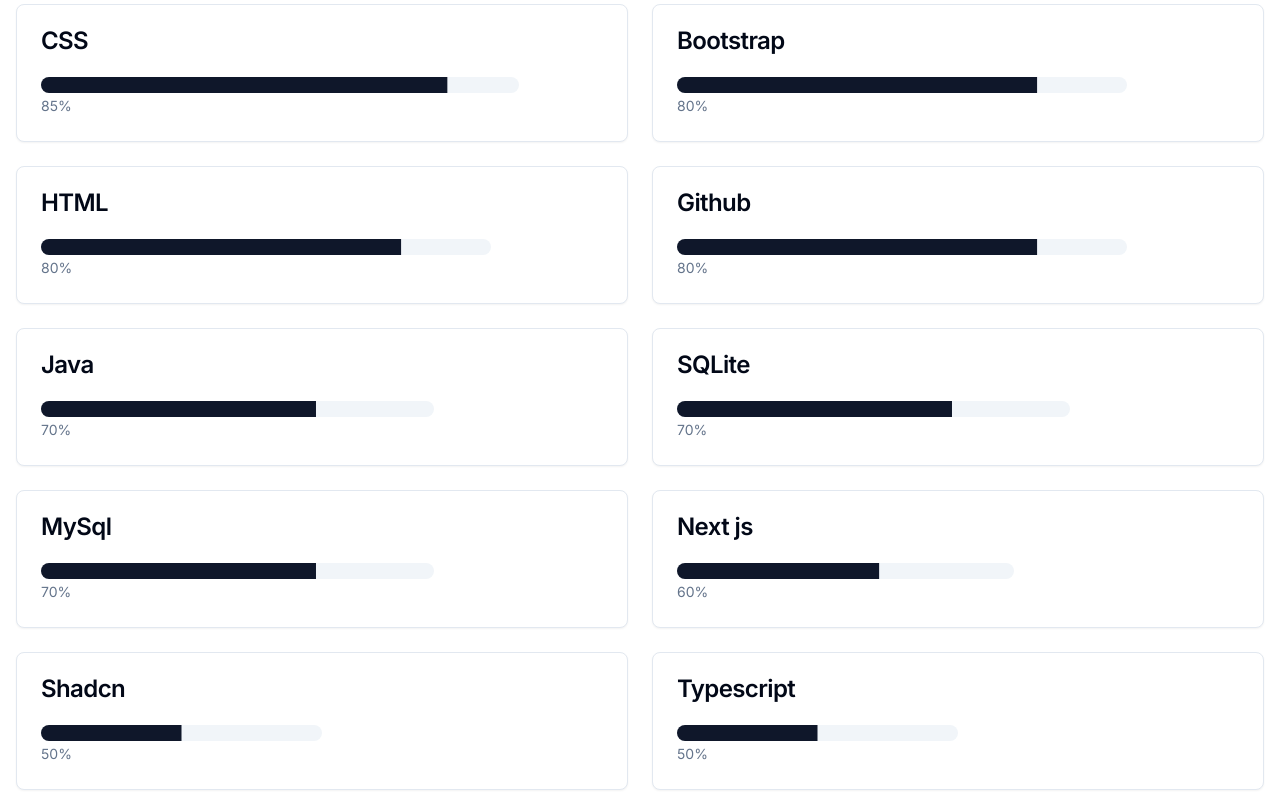
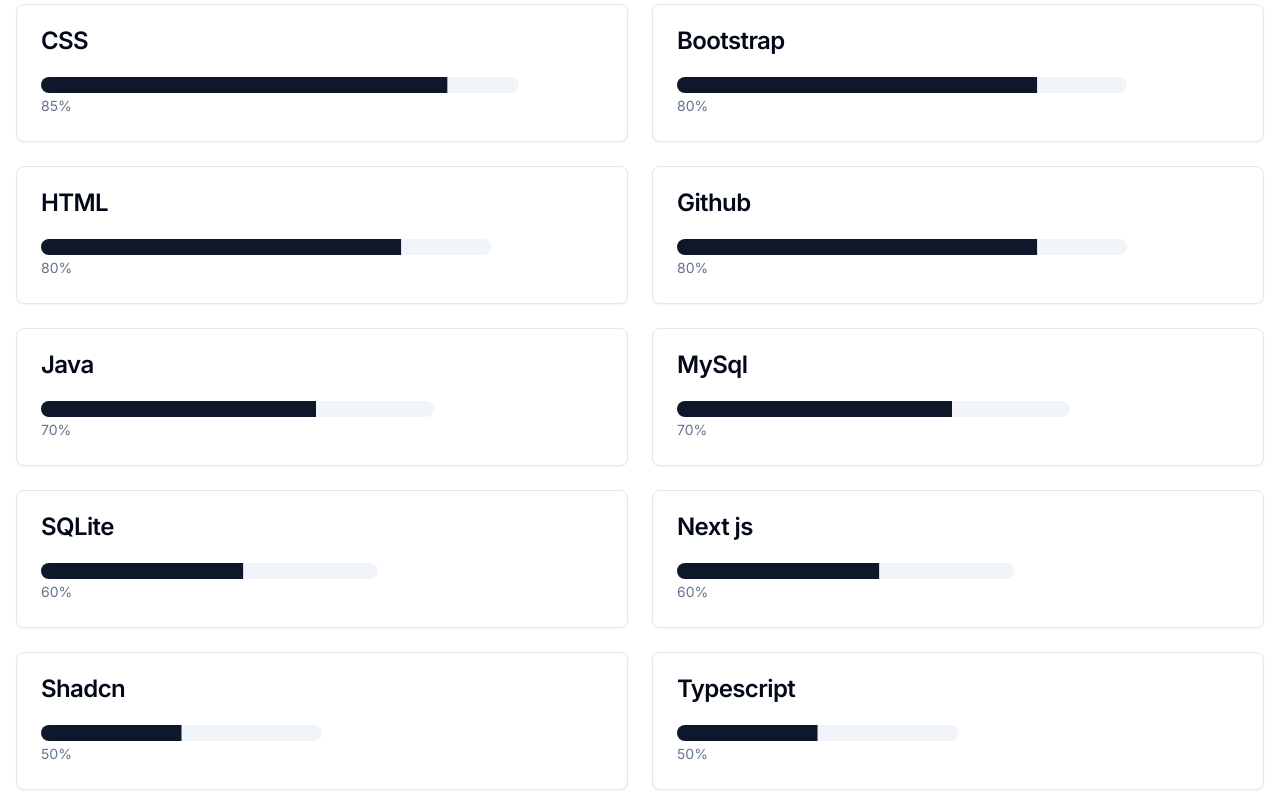
Before and after one commit to juancruz-urban/portfolio-web, a Next.js app: page /skills in a window 1280 px wide. Shown: the part 493-1290 px from the top of the page. Built offline with nearby package versions, Linux system fonts and the light colour scheme.

Commit message:
addproject

```diff
--- a/components/Skills.jsx
+++ b/components/Skills.jsx
@@ -16,8 +16,8 @@
     { name: "HTML", level: 80 },
     { name: "Github", level: 80 },
     { name: "Java", level: 70 },
-    { name: "SQLite", level: 70 },
     { name: "MySql", level: 70 },
+    { name: "SQLite", level: 60 },
     { name: "Next js", level: 60 },
     { name: "Shadcn", level: 50 },
     { name: "Typescript", level: 50 },
```
